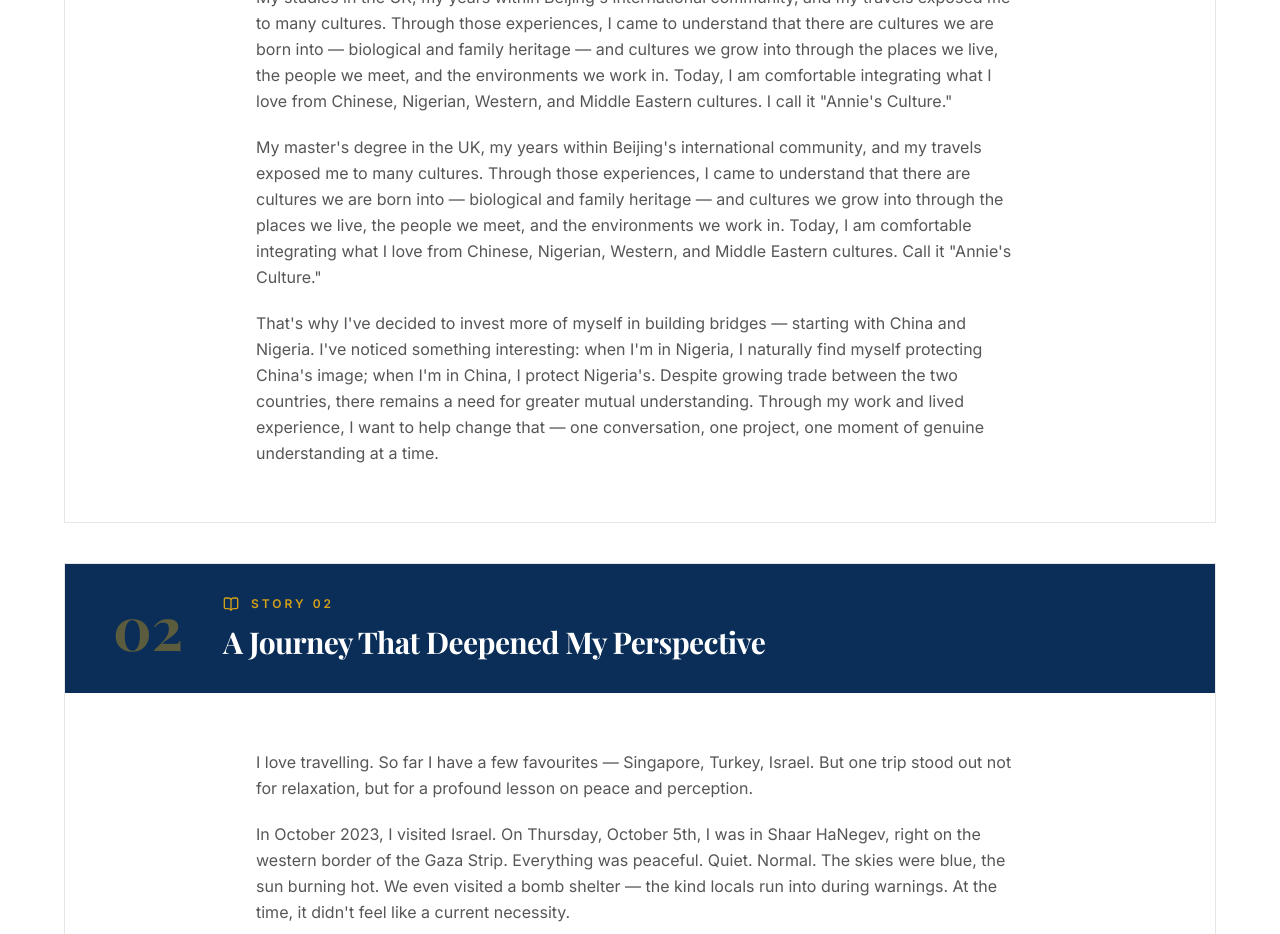
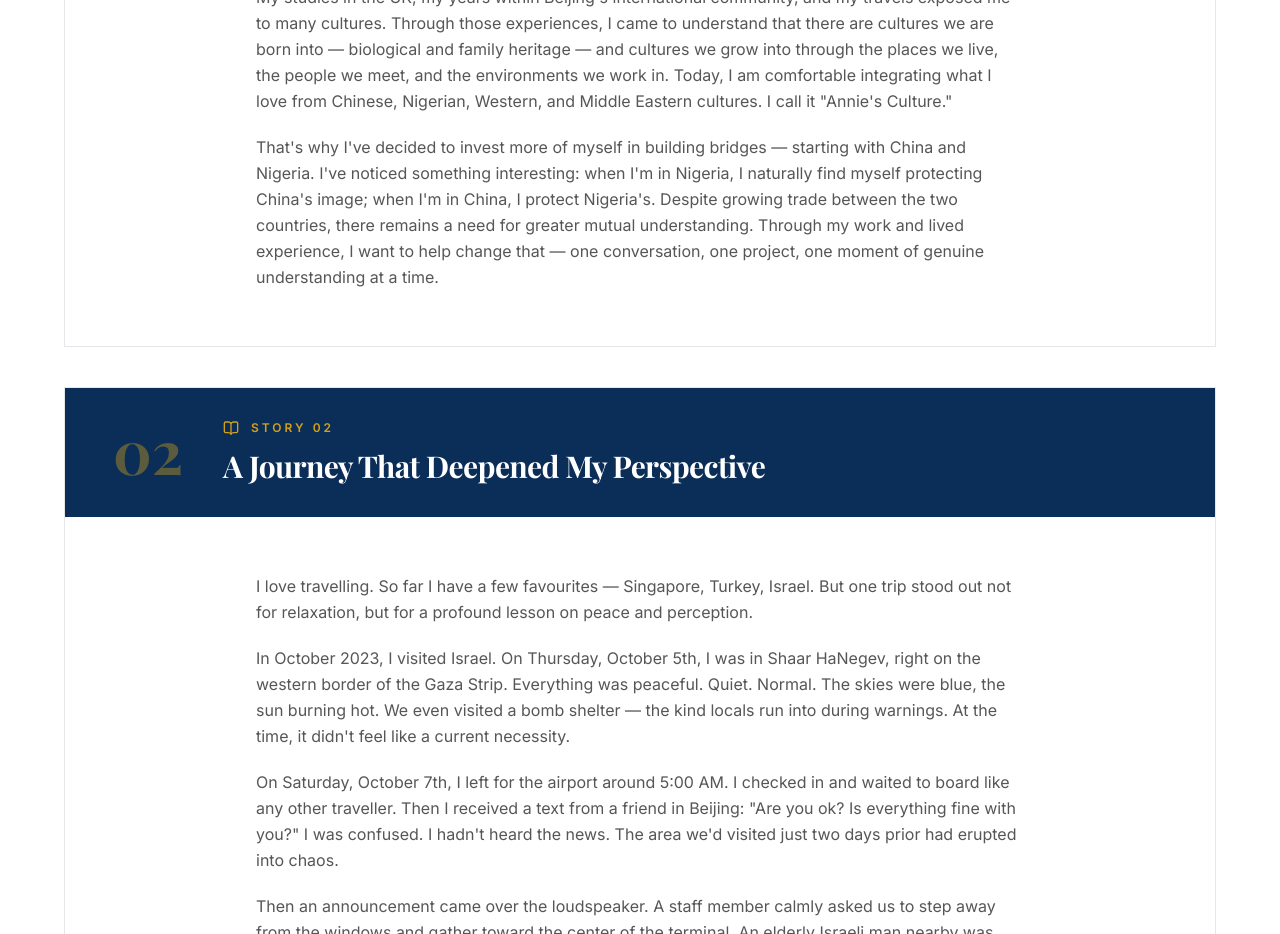
Before and after one commit to eliwebservices/ttl4g-website, a Next.js app: page /about in a window 1280 px wide. Shown: the part 3300-4234 px from the top of the page. Built offline with nearby package versions, Linux system fonts and the light colour scheme.

Commit message:
Removed duplicate paragraph in story 1 on about page

```diff
--- a/app/about/page.tsx
+++ b/app/about/page.tsx
@@ -63,7 +63,6 @@ const stories = [
 
       "My studies in the UK, my years within Beijing's international community, and my travels exposed me to many cultures. Through those experiences, I came to understand that there are cultures we are born into — biological and family heritage — and cultures we grow into through the places we live, the people we meet, and the environments we work in. Today, I am comfortable integrating what I love from Chinese, Nigerian, Western, and Middle Eastern cultures. I call it \"Annie's Culture.\"",
 
-      'My master\'s degree in the UK, my years within Beijing\'s international community, and my travels exposed me to many cultures. Through those experiences, I came to understand that there are cultures we are born into — biological and family heritage — and cultures we grow into through the places we live, the people we meet, and the environments we work in. Today, I am comfortable integrating what I love from Chinese, Nigerian, Western, and Middle Eastern cultures. Call it "Annie\'s Culture."',
       "That's why I've decided to invest more of myself in building bridges — starting with China and Nigeria. I've noticed something interesting: when I'm in Nigeria, I naturally find myself protecting China's image; when I'm in China, I protect Nigeria's. Despite growing trade between the two countries, there remains a need for greater mutual understanding. Through my work and lived experience, I want to help change that — one conversation, one project, one moment of genuine understanding at a time.",
     ],
   },
```
